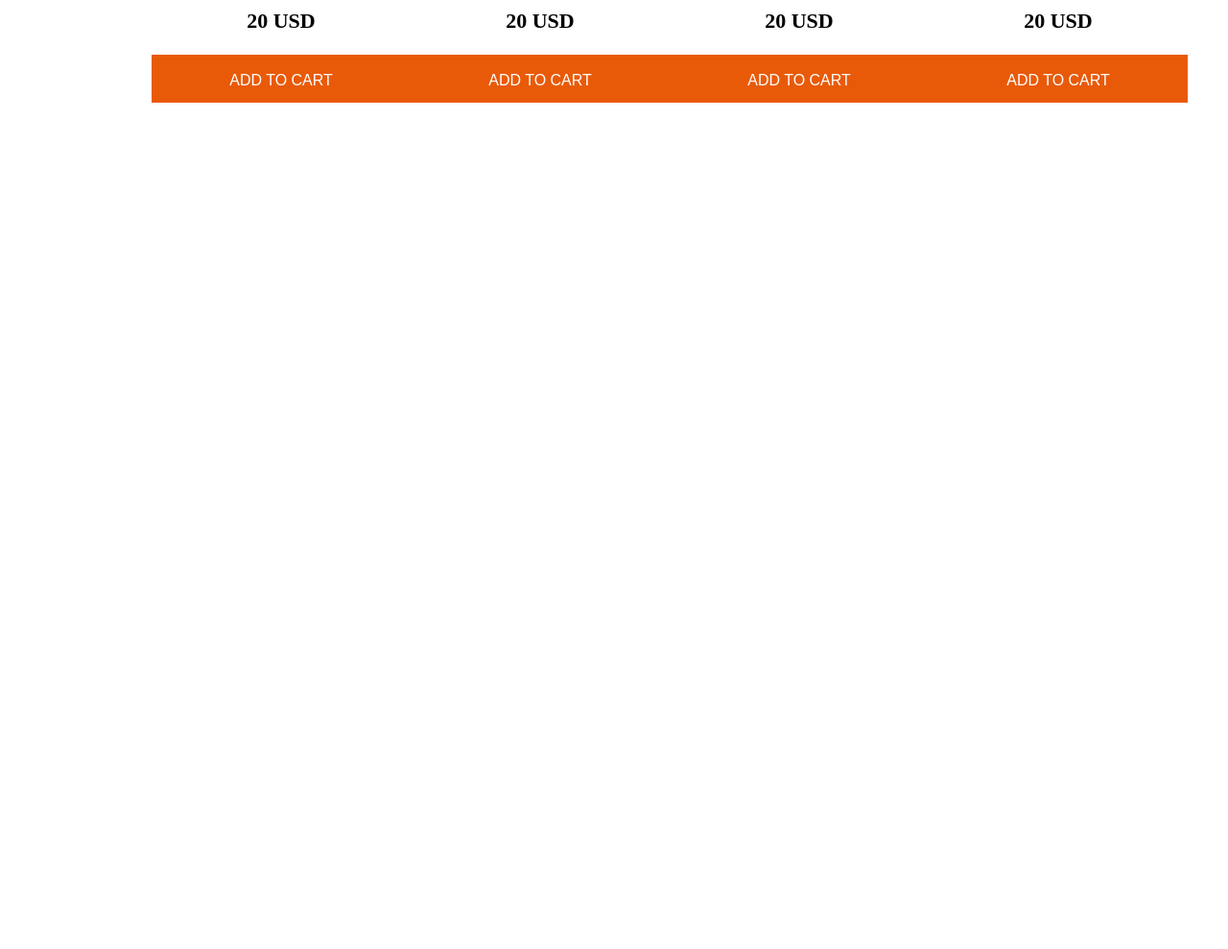
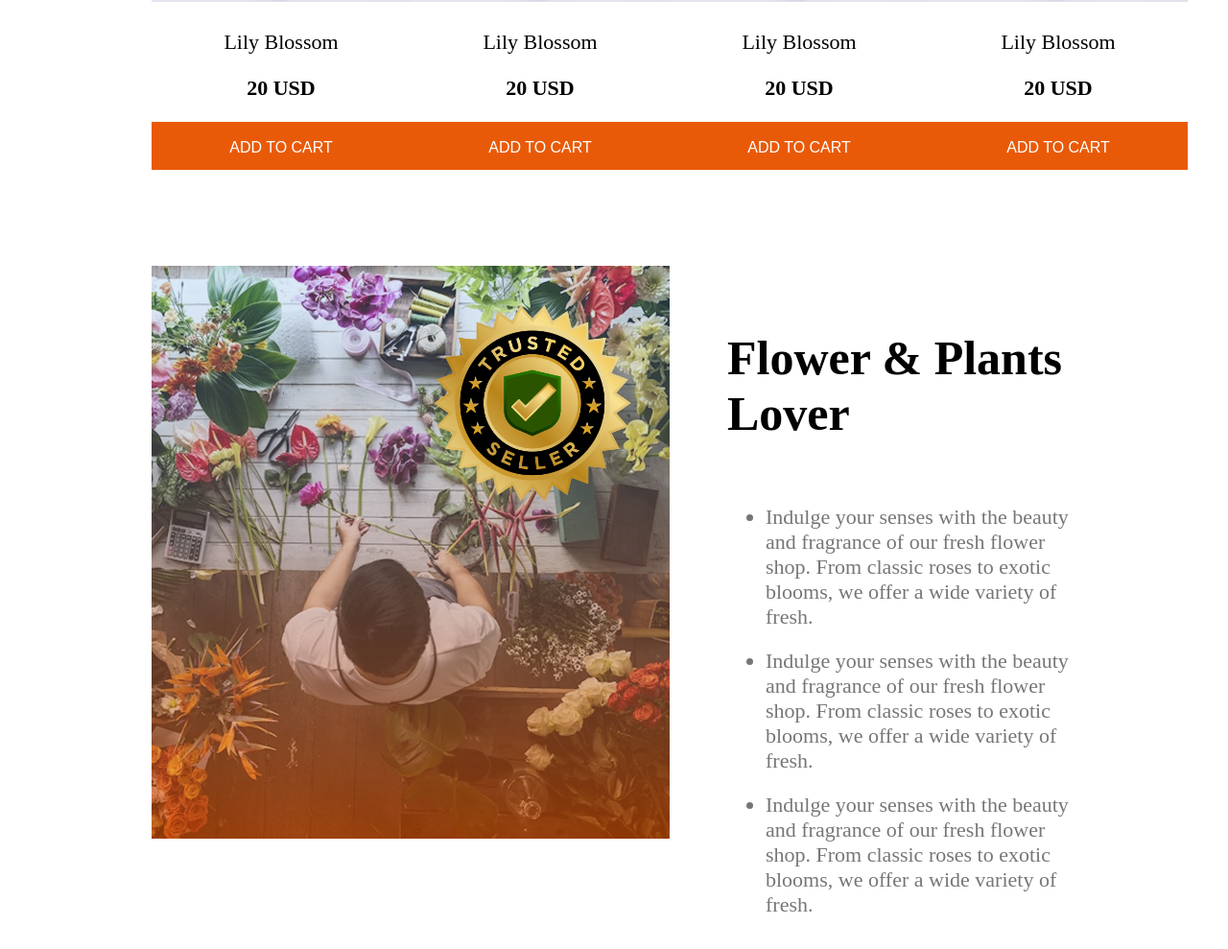
Before and after one commit to habiburrahman1010/B1-flowers-web, a plain HTML site: page index.html in a window 1280 px wide. Shown: the part 2077-3066 px from the top of the page at 96% size. Before the commit the page ends 2314 px from the top, so only its background shows below. Drawn offline with Linux system fonts and the light colour scheme.

Commit message:
added flower section

```diff
--- a/index.html
+++ b/index.html
@@ -122,6 +122,30 @@
                 <button>ADD TO CART</button>
             </div>
         </div>
+
+
+        <div class="flower-lover">
+            <div class="flower-lover-container">
+                <div class="flower-lover-img">
+                    <img class="man-img" src="image/flower-store.png" alt="">
+                    <img class="badge-img" src="image/trusted-badge.png" alt="">
+                </div>
+
+                <div class="flower-lover-text">
+                    <h4 class="flower-title">Flower & Plants Lover</h4>
+                    <ul>
+                        <li>Indulge your senses with the beauty and fragrance of our fresh flower shop. From classic roses to exotic blooms, we offer a wide variety of fresh.</li>
+
+                        <li>Indulge your senses with the beauty and fragrance of our fresh flower shop. From classic roses to exotic blooms, we offer a wide variety of fresh.</li>
+
+                        <li>Indulge your senses with the beauty and fragrance of our fresh flower shop. From classic roses to exotic blooms, we offer a wide variety of fresh.</li>
+
+                    </ul>
+                </div>
+            </div>
+        </div>
+
+        <!-- ---------------------------------------------------------------- -->
     </main>
 </body>
 
--- a/styles/style.css
+++ b/styles/style.css
@@ -121,7 +121,7 @@ nav li a {
 }
 
 .box {
-    margin-bottom: 30px;
+    margin-bottom: 100px;
     text-align: center;
 }
 
@@ -146,7 +146,41 @@ nav li a {
 }
 
 
+/* ----------------------------------------- */
 
+
+.flower-lover-container{
+
+    margin: 0 auto;
+    display: flex;
+
+    gap: 60px;
+}
+
+.flower-lover-img{
+   position: relative;
+
+}
+
+.badge-img{
+    top: 0;
+    right: 0;
+     position: absolute;
+    height: 286px;
+    width: 286px;
+}
+
+.flower-title{
+    font-size: 50px;
+    font-weight: bold;
+}
+
+.flower-lover-text> ul li{
+    font-size: 22px;
+    margin-bottom: 20px;
+
+    color: #00000089;
+}
 
 
 
@@ -258,6 +292,29 @@ nav li a {
         font-size: 18px;
     }
 
-    /* -----------------------------Box end */
+    /* -----------------------------Box end--------------------- */
+
+
+    .flower-lover-container{
+        flex-direction: column;
+
+    }
+
+    .badge-img{
+        display: none;
+    }
+
+    .man-img{
+        width: 370px;
+        justify-content: center;
+        align-items: center;
+        margin-left: 15px;
+    }
+
+    .flower-lover-text{
+        width: 370px;
+    }
+
+    /* ------------------------------------------ */
 
 }
```
